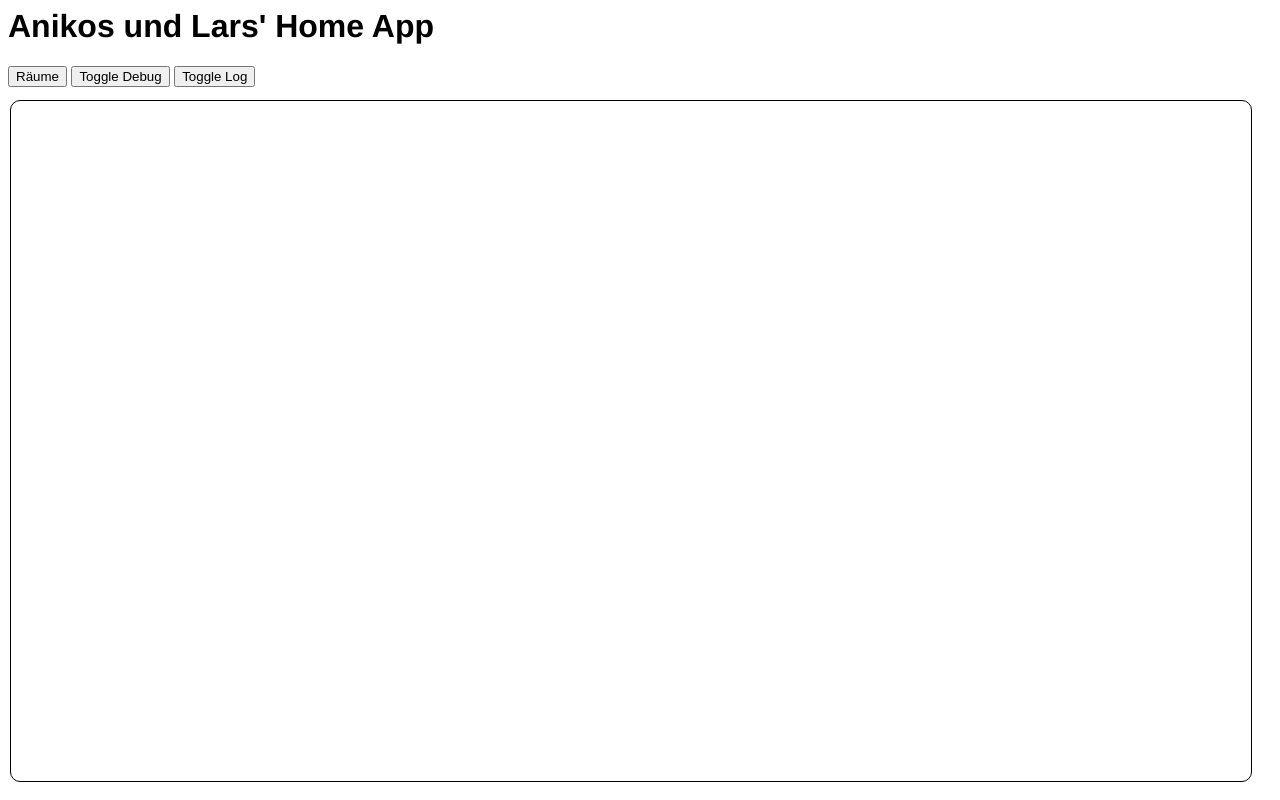
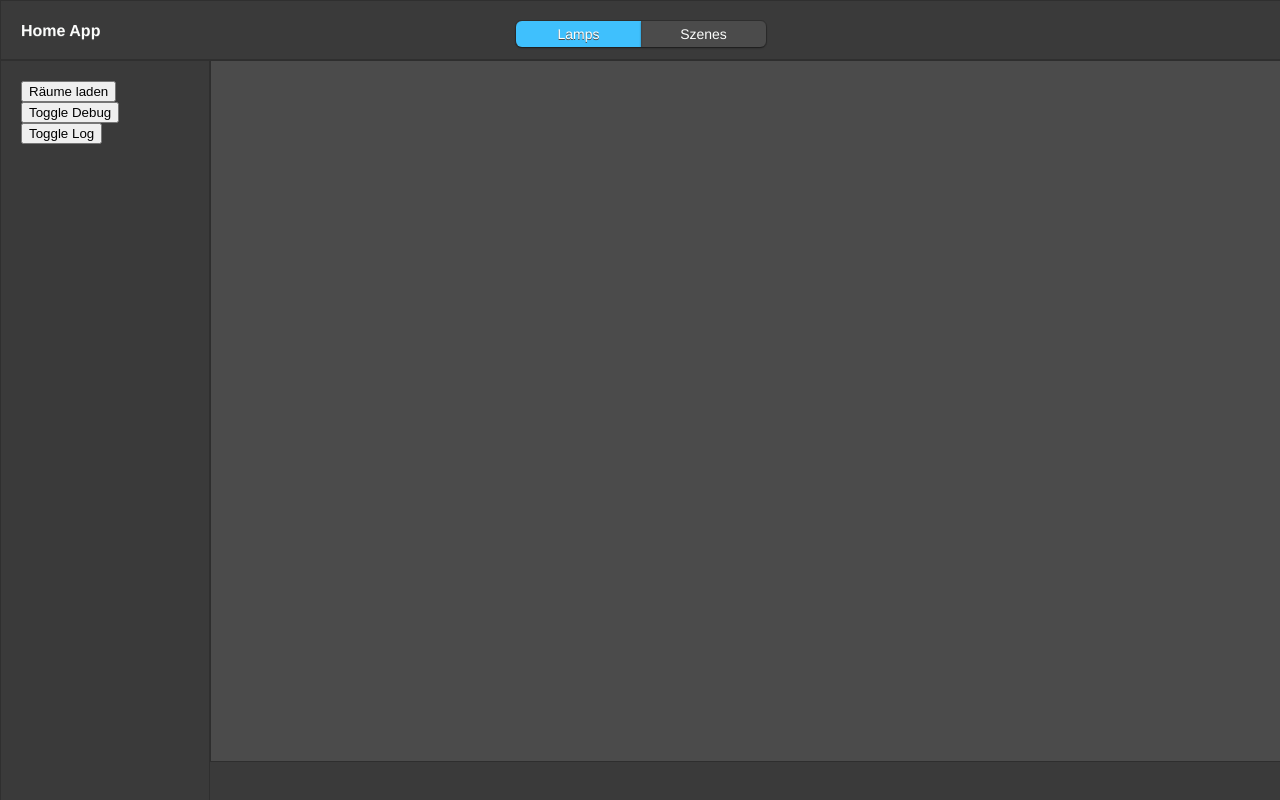
Before and after one commit to VanDerLars/simple-Philipps-Hue-Webapp, a plain HTML site: page index.html in a window 1280 px wide. Drawn offline with Linux system fonts and the light colour scheme.

Commit message:
css dark mode

```diff
--- a/assets/style.css
+++ b/assets/style.css
@@ -1,7 +1,75 @@
 html, body{
     overflow: hidden;
     font-family: Helvetica, sans-serif;
+    background: #3a3a3a;
+    color: #fcfdfc;
+    font-size: 14px;
+
+    text-shadow: 0 1px 0 #4b4b4b;
 }
+h1 {
+    font-size: 16px;
+}
+.top-bar {
+    width: 100%;
+    border: 1px solid #2f2f2f;
+    position: fixed;
+    top: 0px;
+    left: 0px;
+    height: 38px;
+    padding: 10px;
+    padding-left: 20px;
+}
+.side-bar {
+    left: 0px;
+    position: fixed;
+    border: 1px solid #2f2f2f;
+    width: 168px;
+    top: 60px;
+    height: calc(100% - 100px);
+    padding: 20px;
+}
+.list {
+    width: calc(75% - 210px);
+    position: fixed;
+    top: 60px;
+    left: 210px;
+    border: 1px solid #2e2e2e;
+    transition: all 0.5s ease;
+    border-radius: 0px;
+    height: calc(100% - 100px);
+    overflow-y: hidden;
+    display: flex;
+    background: #4b4b4b;
+}
+.view-switch {
+    width: 250px;
+    position: fixed;
+    left: calc(50% - 125px);
+    top: 20px;
+    border-radius: 6px;
+    background: #4b4b4b;
+    border: 1px solid #2f2f2f;
+}
+.switch-item {
+    position: relative;
+    float: left;
+    width: calc(50% - 20px);
+    text-align: center;
+    padding: 5px 10px;
+    box-shadow: 0 1px 2px #0000006b;
+}
+
+.switch-item.selected {
+    background: #3fc0fd;
+}
+.switch-item.left {
+    border-radius: 6px 0 0 6px;
+}
+.switch-item.right {
+    border-radius: 0px 6px 6px 0px;
+}
+
 
 .room .name {
     font-size: 18px;
@@ -40,19 +108,7 @@ html, body{
     right: -1000px;
 }
 .debug-hidden .list {
-    width: calc(100% - 40px);
-}
-.list {
-    width: calc(75% - 40px);
-    position: fixed;
-    top: 100px;
-    left: 10px;
-    border: 1px solid #000;
-    transition: all 0.5s ease;
-    border-radius: 10px;
-    height: calc(100% - 120px);
-    overflow-y: hidden;
-    display: flex;
+    width: calc(100% - 210px);
 }
 
 
--- a/index.html
+++ b/index.html
@@ -8,11 +8,22 @@
     </head>
 <body>
     <div class="content debug-hidden">
-        <h1>Anikos und Lars' Home App</h1>
-        <button onclick="get_rooms()">Räume</button>
-        <button onclick="toggle_debug()">Toggle Debug</button>
-        <button onclick="toggle_log()">Toggle Log</button>
-
+        <div class="top-bar">
+            <h1>Home App</h1>
+            <div class="view-switch">
+                <div class="switch-item left selected">
+                    Lamps
+                </div>
+                <div class="switch-item right">
+                    Szenes
+                </div>
+            </div>
+        </div>
+        <div class="side-bar">
+            <button onclick="get_rooms()">Räume laden</button>
+            <button onclick="toggle_debug()">Toggle Debug</button>
+            <button onclick="toggle_log()">Toggle Log</button>
+        </div>
 
 
         <div class="result"></div>
```
